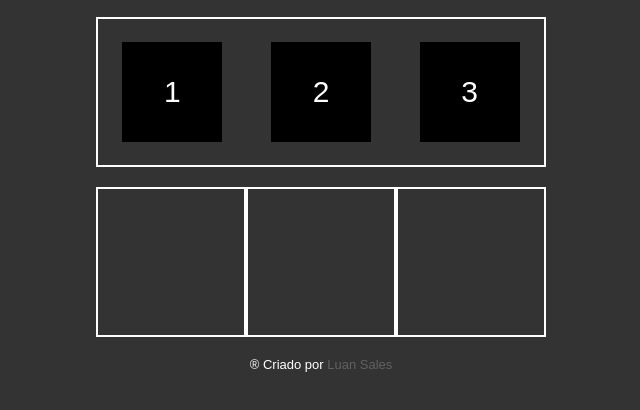
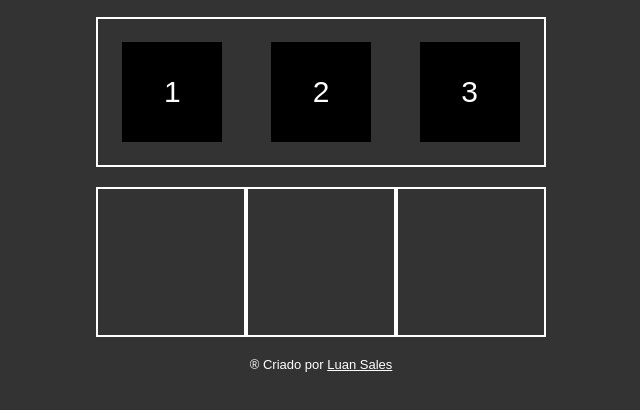
Before and after one commit to LuanSalesx/arrasta.e.solta, a plain HTML site: page index.html in a window 1280 px wide. Shown: the part 244-654 px from the top of the page, without its empty margins (319-959 px from the left). Drawn offline with Linux system fonts and the light colour scheme.

Commit message:
changing link color to white

```diff
--- a/style.css
+++ b/style.css
@@ -66,6 +66,5 @@ footer {
     font-size: 13px;
 }
 a{
-    text-decoration: none;
-    color: #8888;
+    color: white;
 }
```
